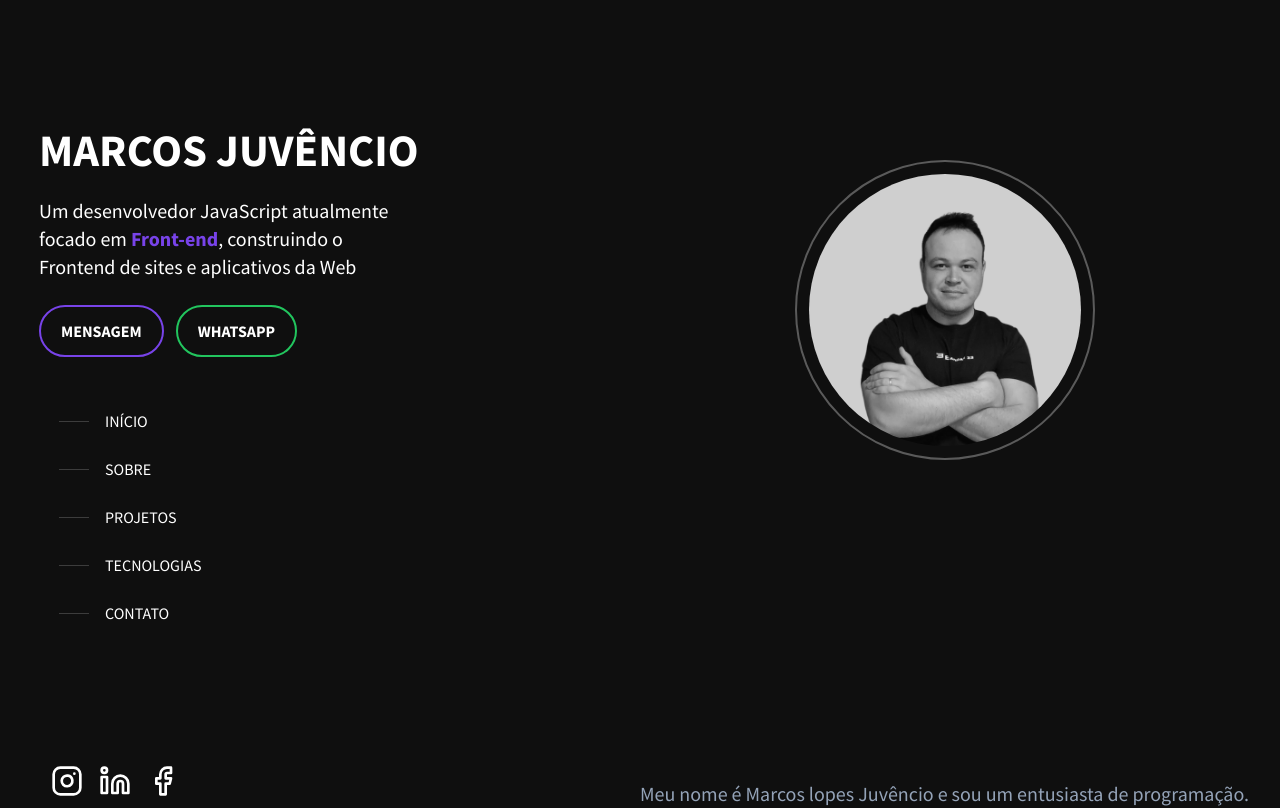
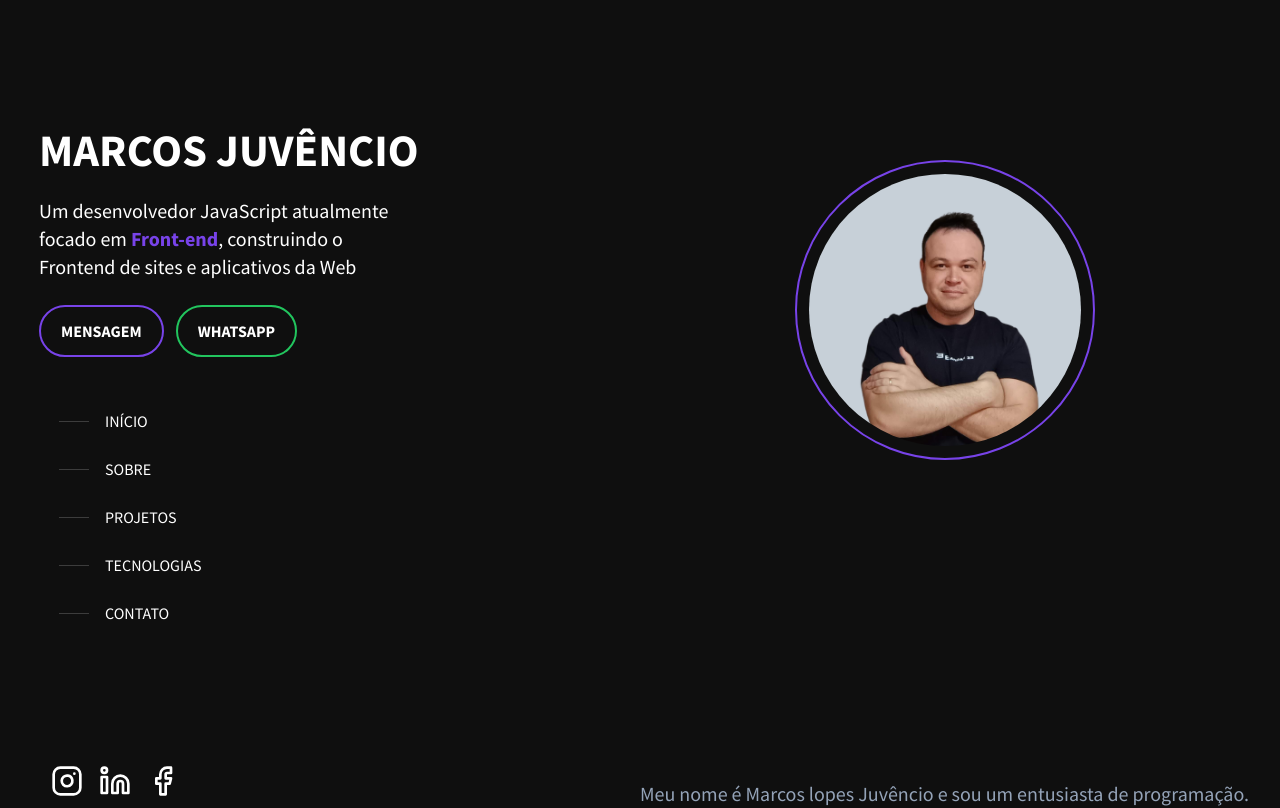
Before and after one commit to devbymarcos/marcoslopes.dev, a Next.js app: page / in a window 1280 px wide. Shown: the top 808 px of the page. Built offline with nearby package versions, Linux system fonts and the light colour scheme.

Commit message:
style: removido grayscale css

```diff
--- a/app/home/avatar/Avatar.js
+++ b/app/home/avatar/Avatar.js
@@ -3,7 +3,7 @@ import Image from "next/image";
 export default function Avatar() {
   return (
     <>
-      <div className="w-[300px] h-[300px] transition-all rounded-full mx-auto hover:grayscale-0  overflow-hidden grayscale border-2 border-color-purple  my-40 ">
+      <div className="w-[300px] h-[300px] transition-all rounded-full mx-auto   overflow-hidden  border-2 border-color-purple  my-40 ">
         <Image
           className="object-cover p-3 rounded-full"
           src="/images/avatar/marcos-n.png"
```
